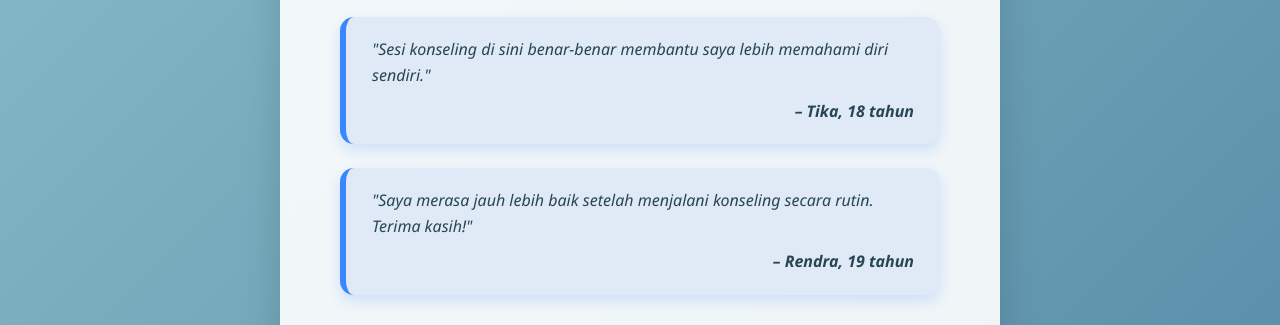
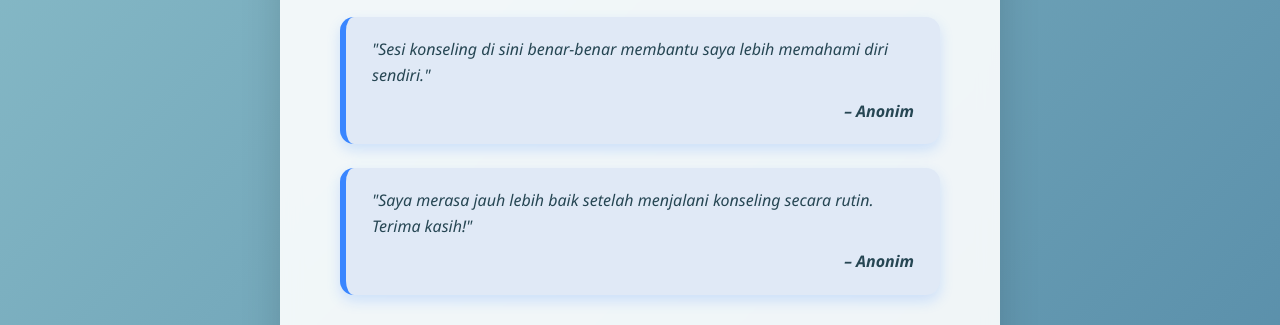
Before and after one commit to pii006/layanan-konseling, a plain HTML site: page index.html in a window 1280 px wide. Shown: the part 1495-1820 px from the top of the page. Drawn offline with Linux system fonts and the light colour scheme.

Commit message:
Add files via upload

```diff
--- a/index.html
+++ b/index.html
@@ -149,11 +149,11 @@
       <h2>Pengguna Jasa Konseling</h2>
       <blockquote>
         "Sesi konseling di sini benar-benar membantu saya lebih memahami diri sendiri."
-        <footer>– Tika, 18 tahun</footer>
+        <footer>– Anonim</footer>
       </blockquote>
       <blockquote>
         "Saya merasa jauh lebih baik setelah menjalani konseling secara rutin. Terima kasih!"
-        <footer>– Rendra, 19 tahun</footer>
+        <footer>– Anonim</footer>
       </blockquote>
     </section>
 
```
